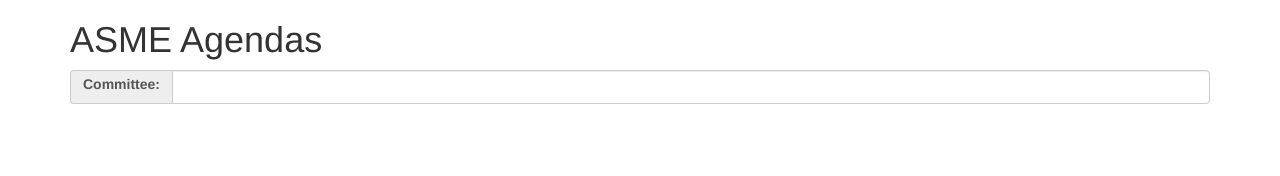
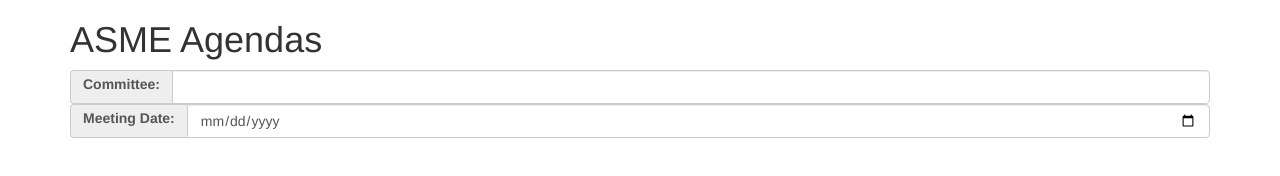
Before and after one commit to lucas1richard/ASME-Agendas, a plain HTML site: page index.html in a window 1280 px wide. Drawn offline with nearby package versions, Linux system fonts and the light colour scheme.

Commit message:
Update index.html

```diff
--- a/index.html
+++ b/index.html
@@ -14,6 +14,12 @@
       </span>
       <input type="text" id="committee" class="form-control" />
     </div>
+    <div class="input-group">
+      <span class="input-group-addon">
+        <label for="date">Meeting Date:</label>
+      </span>
+      <input id="date" type="date" class="form-control" />
+    </div>
   </div>
 </body>
 </html>
```
